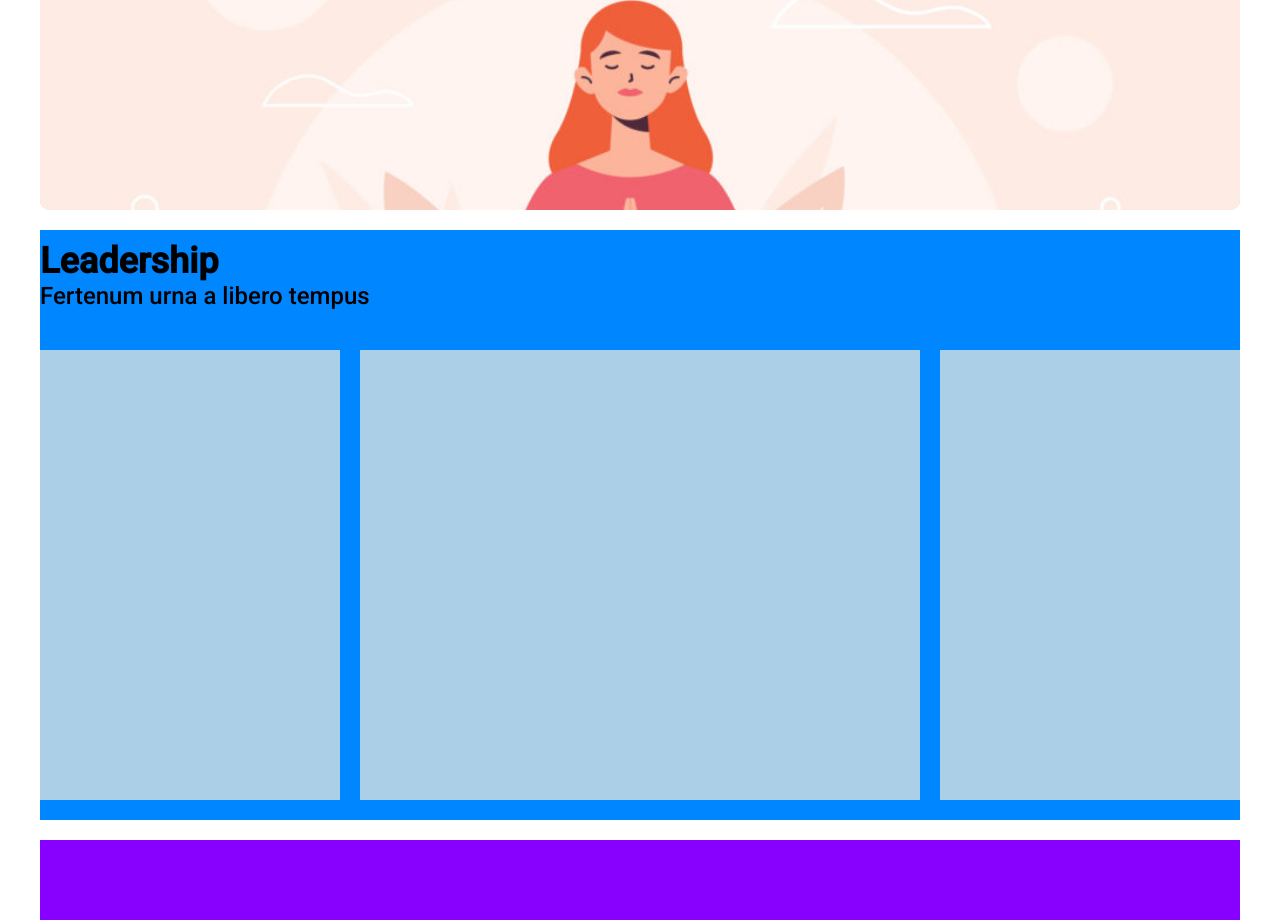
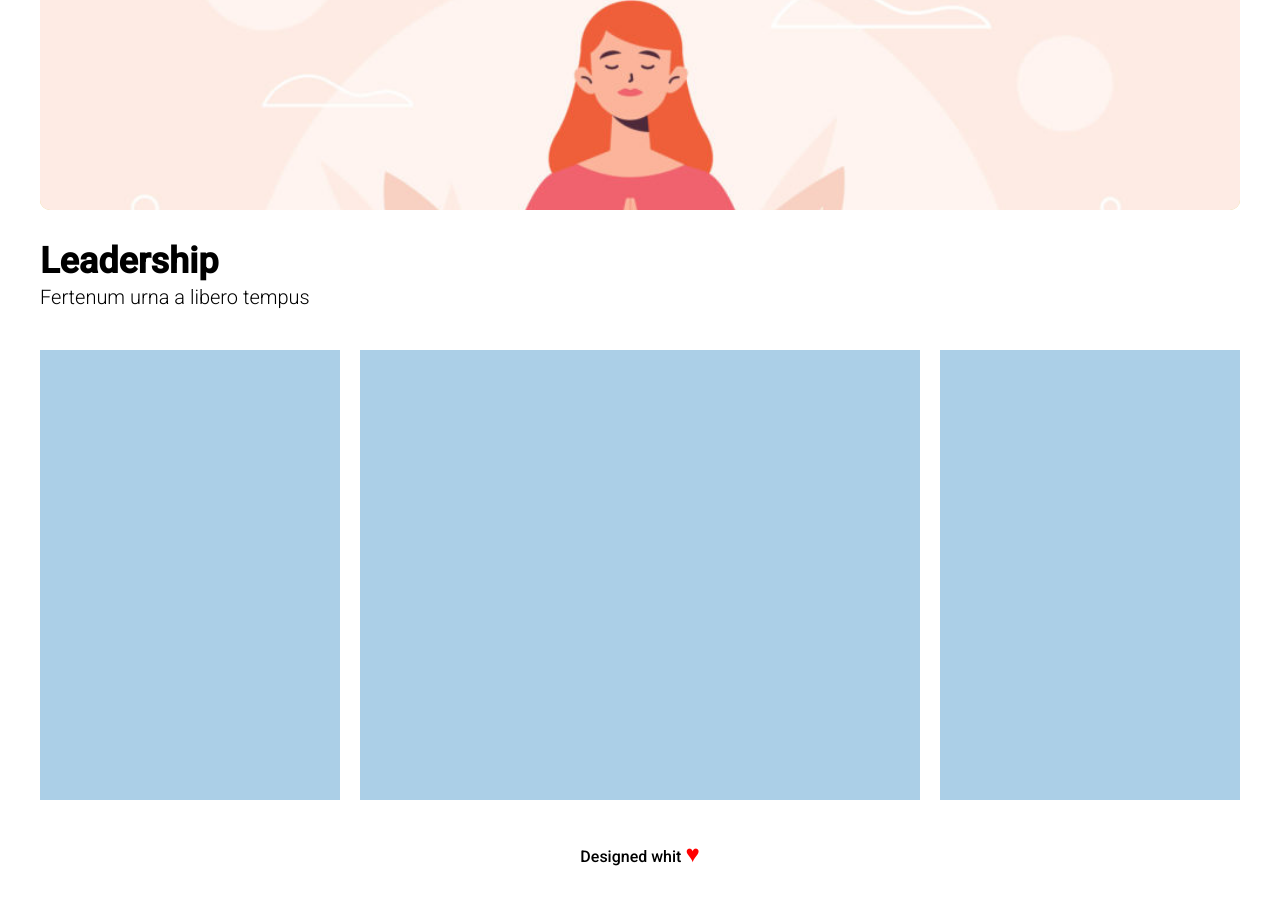
Before and after one commit to Salvo170586SP/htmlcss-wp, a plain HTML site: page index.html in a window 1280 px wide. Shown: the part 369-1289 px from the top of the page. After the commit the page ends 1259 px from the top, so only its background shows below. Drawn offline with Linux system fonts and the light colour scheme.

Commit message:
add footer

```diff
--- a/css/style.css
+++ b/css/style.css
@@ -73,7 +73,6 @@ li a{
 /* corpo float */
 
 section{
-  background-color: #0086ff;
   margin-bottom: 20px;
 }
 
@@ -83,6 +82,10 @@ section{
   padding-top: 10px;
 }
 
+span{
+font-weight: 300;
+font-size: 20px;
+}
 
 .main-float{
   padding: 20px 0;
@@ -105,6 +108,16 @@ section{
 
 /* fine pagina */
 footer {
-  height: 80px;
-  background-color: #8801fe;
+  height: 50px;
+  text-align: center;
 }
+
+address{
+  font-style: normal;
+}
+
+address::after{
+  content: '\2665';
+  color: red;
+  font-size: 1.5em;
+}
--- a/index.html
+++ b/index.html
@@ -49,7 +49,9 @@
         </main>
 
         <!-- fine pagina -->
-        <footer></footer>
+        <footer>
+            <address>Designed whit </address>
+        </footer>
     </div>
 </body>
 </html>
```
